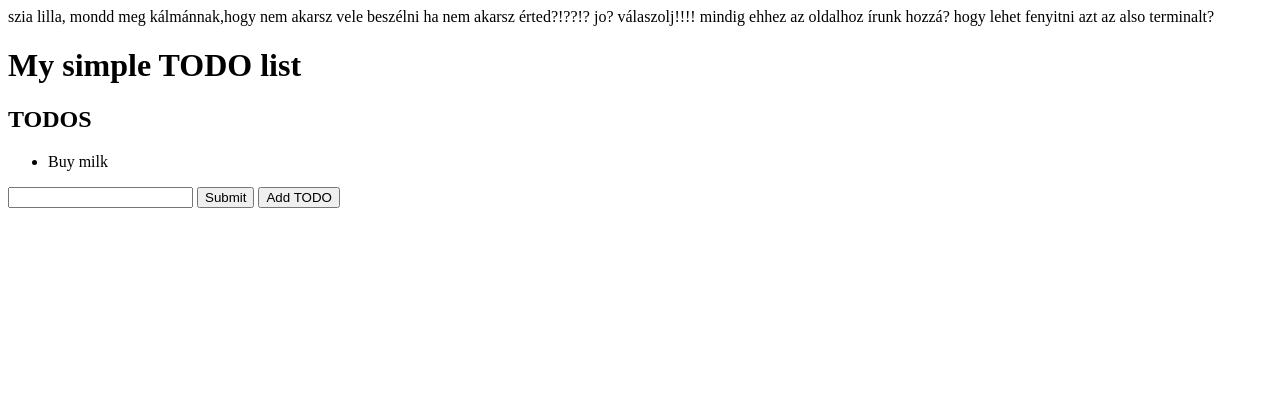
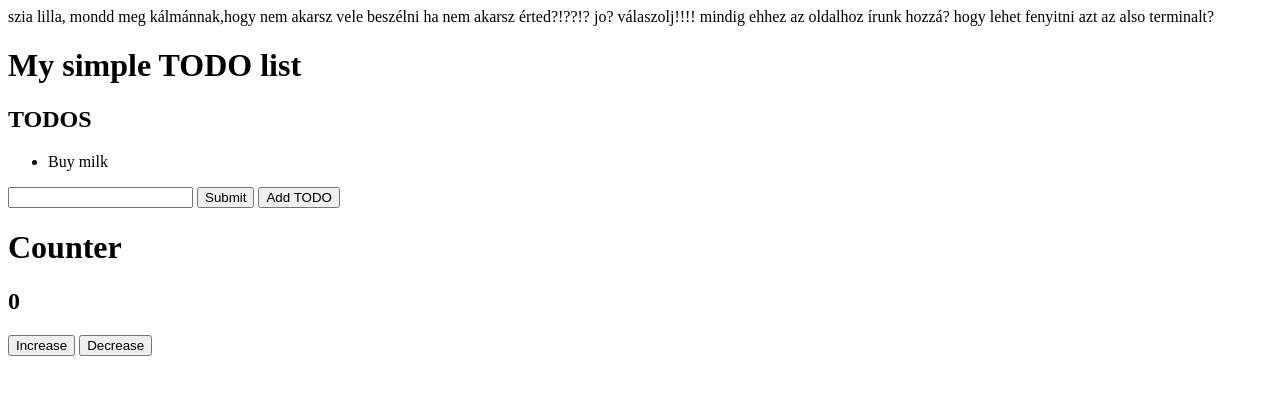
Before and after one commit to kvero/firstproject.github.io, a plain HTML site: page index.html in a window 1280 px wide. Drawn offline with nearby package versions, Linux system fonts and the light colour scheme.

Commit message:
iii html

```diff
--- a/index.html
+++ b/index.html
@@ -27,10 +27,16 @@ hogy lehet fenyitni azt az also terminalt?
         <input type="submit">
         <button> Add TODO </button>
         </div>
+
+        <h1>Counter</h1>
+<h2>0</h2>
+<button class = "Increase">Increase</button>
+<button class = "Decrease">Decrease</button>
+
     </form>
 
     <script src="https://ajax.googleapis.com/ajax/libs/jquery/3.3.1/jquery.min.js"></script>
-    <script src="exercise66.js"></script>
+    <script src="exercise6.js"></script>
 
 
 </body>
```
